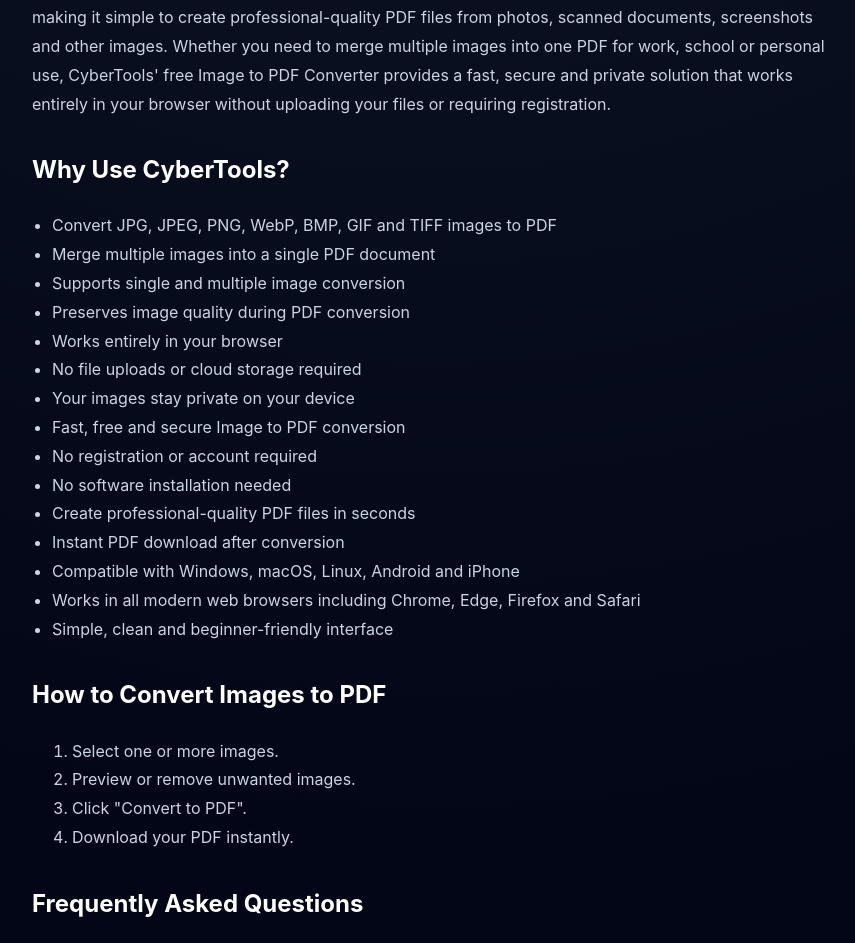
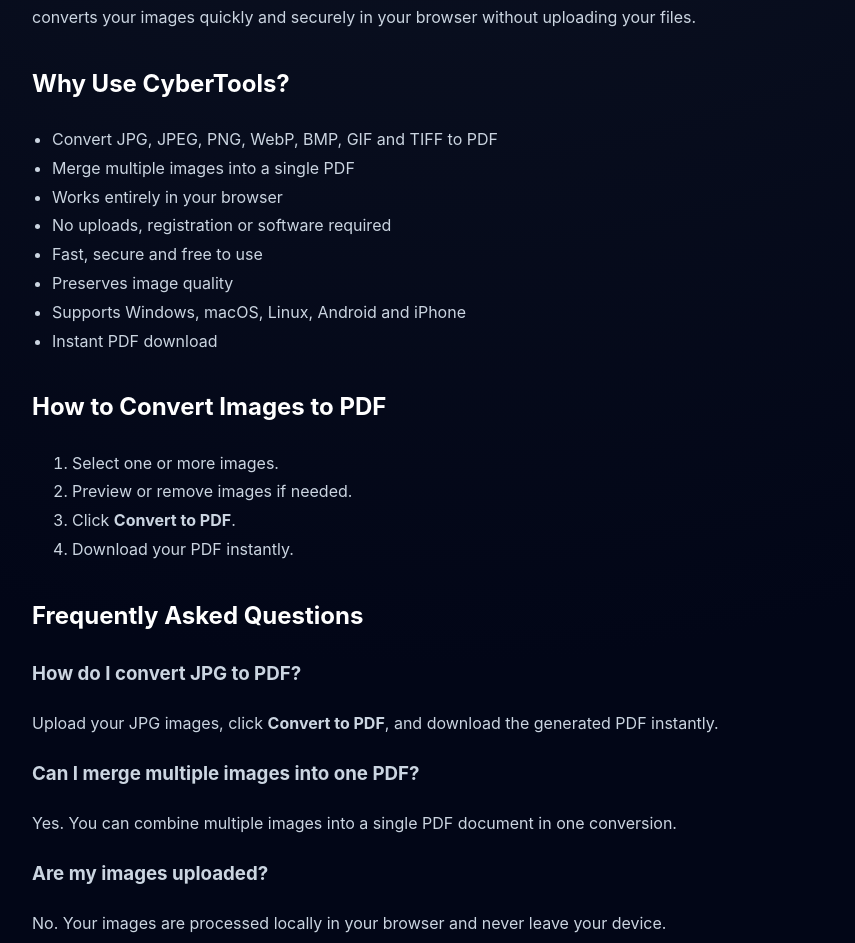
Before and after one commit to sonu2819/CyberTools, a Next.js app: page /image-to-pdf in a window 1280 px wide. Shown: the part 789-1732 px from the top of the page, without its empty margins (208-1063 px from the left). Built offline with nearby package versions, Linux system fonts and the light colour scheme.

Commit message:
improve seo of Image-to-PDF tool

```diff
--- a/src/app/image-to-pdf/ImageToPDFClient.jsx
+++ b/src/app/image-to-pdf/ImageToPDFClient.jsx
@@ -142,66 +142,66 @@
       </section>
 
       {/* INFO */}
+
 <section className="info-section">
 
   <h2>What is an Image to PDF Converter?</h2>
 
   <p>
-  An Image to PDF Converter is a tool that lets you convert one or more images into a single PDF document quickly and easily.
-  It supports popular image formats such as JPG, JPEG, PNG, WebP, BMP, GIF and TIFF, making it simple to create professional-quality
-   PDF files from photos, scanned documents, screenshots and other images. Whether you need to merge multiple images into one PDF for work, school or personal use, CyberTools' free Image to PDF Converter provides a fast, secure and private solution that works entirely in your browser without uploading your files or requiring registration.
+    An Image to PDF Converter lets you convert JPG, JPEG, PNG, WebP and other
+    image formats into a single PDF document. Whether you're combining photos,
+    scanned documents or screenshots, CyberTools converts your images quickly
+    and securely in your browser without uploading your files.
   </p>
+
   <h2>Why Use CyberTools?</h2>
 
   <ul>
-  <li>Convert JPG, JPEG, PNG, WebP, BMP, GIF and TIFF images to PDF</li>
-  <li>Merge multiple images into a single PDF document</li>
-  <li>Supports single and multiple image conversion</li>
-  <li>Preserves image quality during PDF conversion</li>
+    <li>Convert JPG, JPEG, PNG, WebP, BMP, GIF and TIFF to PDF</li>
+    <li>Merge multiple images into a single PDF</li>
     <li>Works entirely in your browser</li>
-  <li>No file uploads or cloud storage required</li>
-  <li>Your images stay private on your device</li>
-  <li>Fast, free and secure Image to PDF conversion</li>
-  <li>No registration or account required</li>
-  <li>No software installation needed</li>
-  <li>Create professional-quality PDF files in seconds</li>
-  <li>Instant PDF download after conversion</li>
-  <li>Compatible with Windows, macOS, Linux, Android and iPhone</li>
-  <li>Works in all modern web browsers including Chrome, Edge, Firefox and Safari</li>
-  <li>Simple, clean and beginner-friendly interface</li>
+    <li>No uploads, registration or software required</li>
+    <li>Fast, secure and free to use</li>
+    <li>Preserves image quality</li>
+    <li>Supports Windows, macOS, Linux, Android and iPhone</li>
+    <li>Instant PDF download</li>
   </ul>
+
   <h2>How to Convert Images to PDF</h2>
 
   <ol>
     <li>Select one or more images.</li>
-          <li>Preview or remove unwanted images.</li>
-          <li>Click "Convert to PDF".</li>
+    <li>Preview or remove images if needed.</li>
+    <li>Click <strong>Convert to PDF</strong>.</li>
     <li>Download your PDF instantly.</li>
   </ol>
-
-
 
   <h2>Frequently Asked Questions</h2>
 
   <h3>How do I convert JPG to PDF?</h3>
   <p>
-Upload your JPG images, click Convert to PDF, and download the generated PDF instantly.
+    Upload your JPG images, click <strong>Convert to PDF</strong>, and download
+    the generated PDF instantly.
   </p>
 
   <h3>Can I merge multiple images into one PDF?</h3>
   <p>
-Yes. Select multiple images and CyberTools will combine them into a single PDF document.
+    Yes. You can combine multiple images into a single PDF document in one
+    conversion.
   </p>
 
   <h3>Are my images uploaded?</h3>
   <p>
-No. Everything happens inside your browser. Your images never leave your device.
+    No. Your images are processed locally in your browser and never leave your
+    device.
   </p>
 
   <h3>Is this Image to PDF Converter free?</h3>
   <p>
-Yes. The tool is completely free and does not require registration.
+    Yes. CyberTools Image to PDF Converter is completely free and requires no
+    registration.
   </p>
+
 </section>
 
       <Footer />
```
Lines whose indentation alone changed are shown as unchanged.
